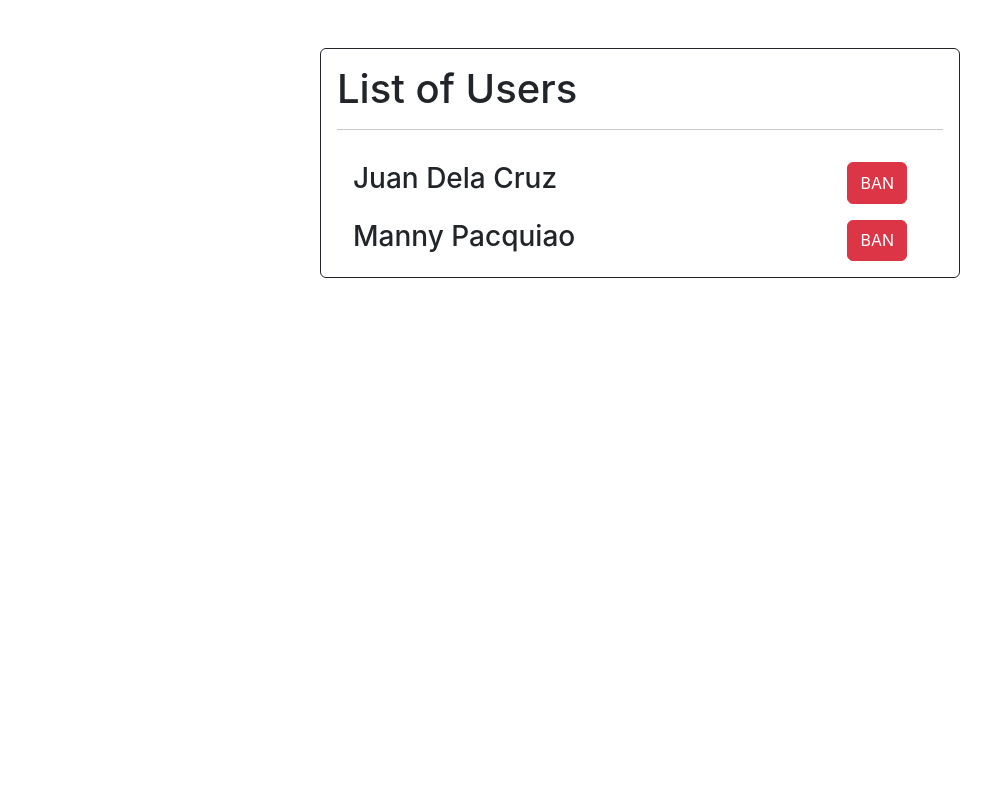
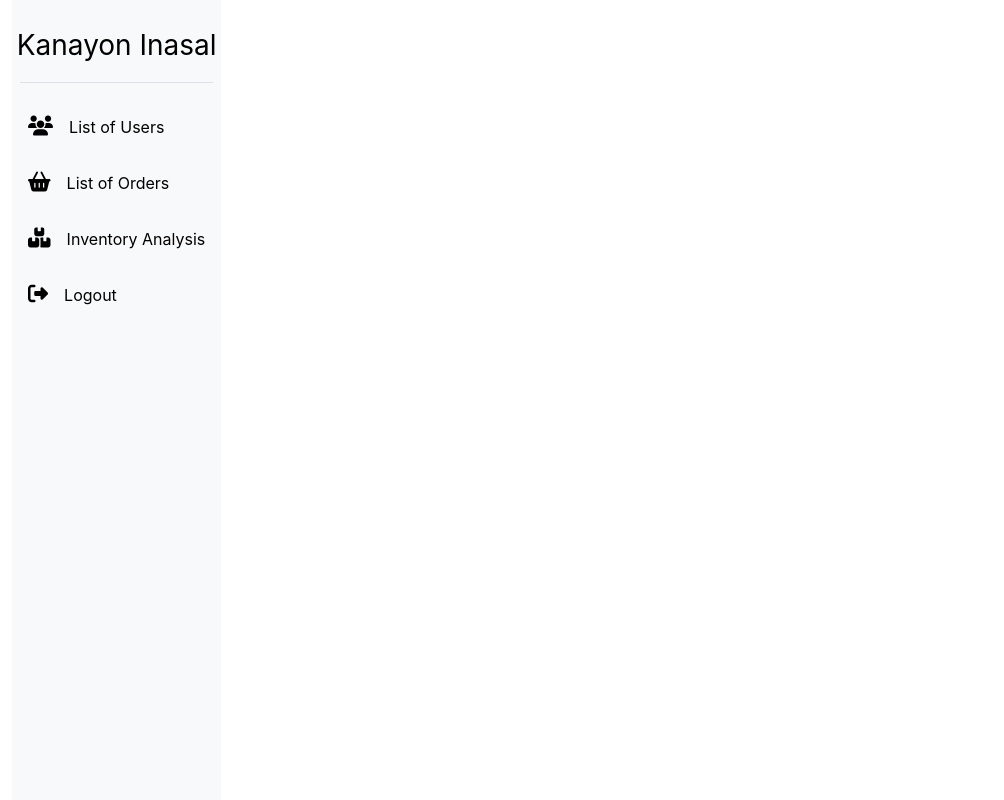
Before and after one commit to kobellanes/Kanayon-FE-RestaurantSystem, a React (Create React App) app in the folder kanayon_arms/: page /userlist in a window 1280 px wide. Shown: the top 800 px of the page, without its empty margins (0-1004 px from the left). Built offline with nearby package versions, Linux system fonts and the light colour scheme.

Commit message:
Fixing Errors of Admin Page

```diff
--- a/kanayon_arms/src/components/Admin/Admin.js
+++ b/kanayon_arms/src/components/Admin/Admin.js
@@ -1,52 +1,15 @@
 import React from 'react';
+import AdminNavbar from '../AdminNavBar/AdminNavbar';
+
 
 function Admin() {
     return (
         <>
-            <div className="container-fluid">
-                <div className="row min-vh-100 m-0 flex-column flex-md-row">
-                    <aside className="col-12 col-md-3 col-xl-2 p-0 m-0 bg-light">
-                        <nav className="navbar navbar-expand-md navbar-light bd-dark flex-md-column flex-row align-items-center py-2 text-start sticky-top "
-                            id="sidebar">
-                            <div className="text-center p-3">
-                                <a href="#" className="navbar-brand mx-0 font-weight-bold fs-3 text-nowrap">Kanayon Inasal</a>
-                            </div>
-                            <button class="navbar-toggler" type="button" data-bs-toggle="collapse" data-bs-target="#navbarSupportedContent" aria-controls="navbarSupportedContent" aria-expanded="false" aria-label="Toggle navigation">
-                                <span class="navbar-toggler-icon"></span>
-                            </button>
+            <AdminNavbar>
 
-                            <div class="collapse navbar-collapse border-top border-lg-0 mt-4 mt-lg-0" id="navbarSupportedContent">
-                                <ul className="navbar-nav flex-column justify-content-center">
-                                    <li className="nav-item">
-                                        <a href="/userlist" className="nav-link active py-3 mt-3">
-                                            <i className="fa-solid fa-users fs-5 me-3"></i>
-                                            <span>List of Users</span>
-                                        </a>
-                                    </li>
-                                    <li className="nav-item">
-                                        <a href="#" className="nav-link active py-3">
-                                            <i className="fa-solid fa-basket-shopping fs-5 me-3"></i>
-                                            <span>List of Orders</span>
-                                        </a>
-                                    </li>
-                                    <li className="nav-item">
-                                        <a href="#" className="nav-link active py-3">
-                                            <i className="fa-solid fa-boxes-stacked fs-5 me-3"></i>
-                                            <span>Inventory Analysis</span>
-                                        </a>
-                                    </li>
-                                    <li className="nav-item">
-                                        <a href="#" className="nav-link active py-3">
-                                            <i className="fa-solid fa-right-from-bracket fs-5 me-3"></i>
-                                            <span>Logout</span>
-                                        </a>
-                                    </li>
-                                </ul>
-                            </div>
-                        </nav>
-                    </aside>
-                </div>
-            </div>
+            </AdminNavbar>
+
+            <h1 className="display-6">KAHUWEOUQHEIGQWEIQGEIQGEIGEQGWEGQ</h1>
         </>
     );
 }
--- /dev/null
+++ b/kanayon_arms/src/components/AdminNavBar/AdminNavbar.js
@@ -0,0 +1,54 @@
+import React from 'react';
+
+function AdminNavbar() {
+    return (
+        <>
+            <div className="container-fluid">
+                <div className="row min-vh-100 m-0 flex-column flex-md-row">
+                    <aside className="col-12 col-md-3 col-xl-2 p-0 m-0 bg-light">
+                        <nav className="navbar navbar-expand-md navbar-light bd-dark flex-md-column flex-row align-items-center py-2 text-start sticky-top "
+                            id="sidebar">
+                            <div className="text-center p-3">
+                                <a href="/admin" className="navbar-brand mx-0 font-weight-bold fs-3 text-nowrap">Kanayon Inasal</a>
+                            </div>
+                            <button class="navbar-toggler" type="button" data-bs-toggle="collapse" data-bs-target="#navbarSupportedContent" aria-controls="navbarSupportedContent" aria-expanded="false" aria-label="Toggle navigation">
+                                <span class="navbar-toggler-icon"></span>
+                            </button>
+
+                            <div class="collapse navbar-collapse border-top border-lg-0 mt-4 mt-lg-0" id="navbarSupportedContent">
+                                <ul className="navbar-nav flex-column justify-content-center">
+                                    <li className="nav-item">
+                                        <a href="/userlist" className="nav-link active py-3 mt-3">
+                                            <i className="fa-solid fa-users fs-5 me-3"></i>
+                                            <span>List of Users</span>
+                                        </a>
+                                    </li>
+                                    <li className="nav-item">
+                                        <a href="#" className="nav-link active py-3">
+                                            <i className="fa-solid fa-basket-shopping fs-5 me-3"></i>
+                                            <span>List of Orders</span>
+                                        </a>
+                                    </li>
+                                    <li className="nav-item">
+                                        <a href="#" className="nav-link active py-3">
+                                            <i className="fa-solid fa-boxes-stacked fs-5 me-3"></i>
+                                            <span>Inventory Analysis</span>
+                                        </a>
+                                    </li>
+                                    <li className="nav-item">
+                                        <a href="/" className="nav-link active py-3">
+                                            <i className="fa-solid fa-right-from-bracket fs-5 me-3"></i>
+                                            <span>Logout</span>
+                                        </a>
+                                    </li>
+                                </ul>
+                            </div>
+                        </nav>
+                    </aside>
+                </div>
+            </div>
+        </>
+    );
+}
+
+export default AdminNavbar;
--- a/kanayon_arms/src/components/Header/Header.js
+++ b/kanayon_arms/src/components/Header/Header.js
@@ -1,5 +1,4 @@
 import React from 'react';
-import { BrowserRouter, Routes, Route } from "react-router-dom";
 
 function Header(props) {
     return (
--- a/kanayon_arms/src/components/UserPage/UserPage.js
+++ b/kanayon_arms/src/components/UserPage/UserPage.js
@@ -1,9 +1,11 @@
 import React from 'react';
 import UserFunction from '../UserFunction/UserFunction';
+import AdminNavbar from '../AdminNavBar/AdminNavbar';
 
 function UserPage() {
     return (
         <>
+            <AdminNavbar></AdminNavbar>
             <main>
                 <div className="w-50 mx-auto mt-5">
                     <div className="border border-dark rounded p-3">
```
